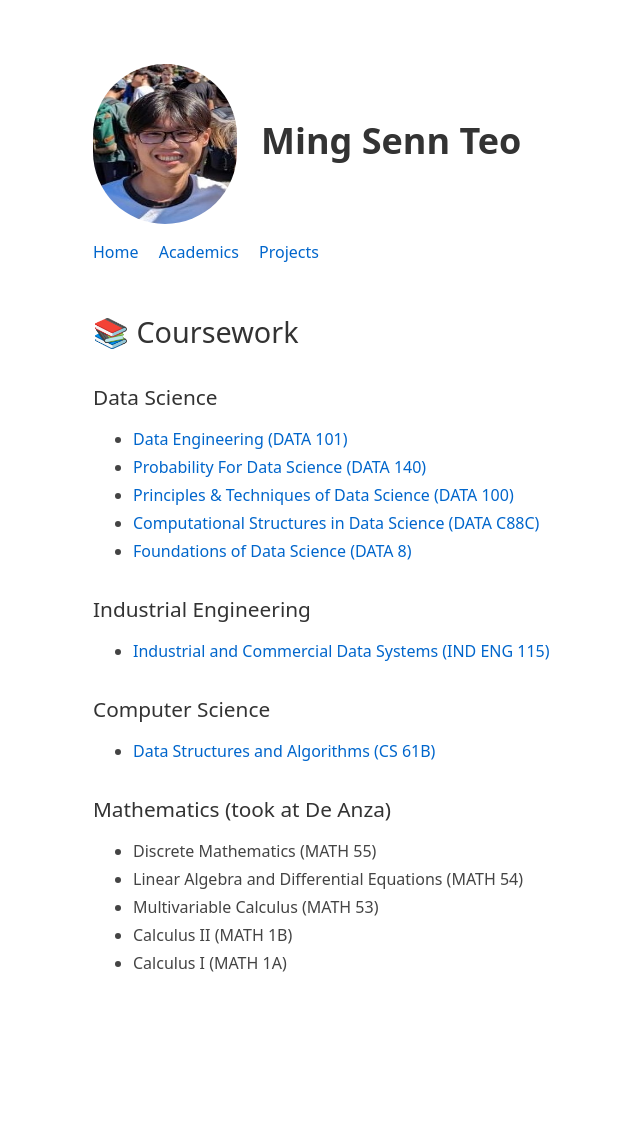
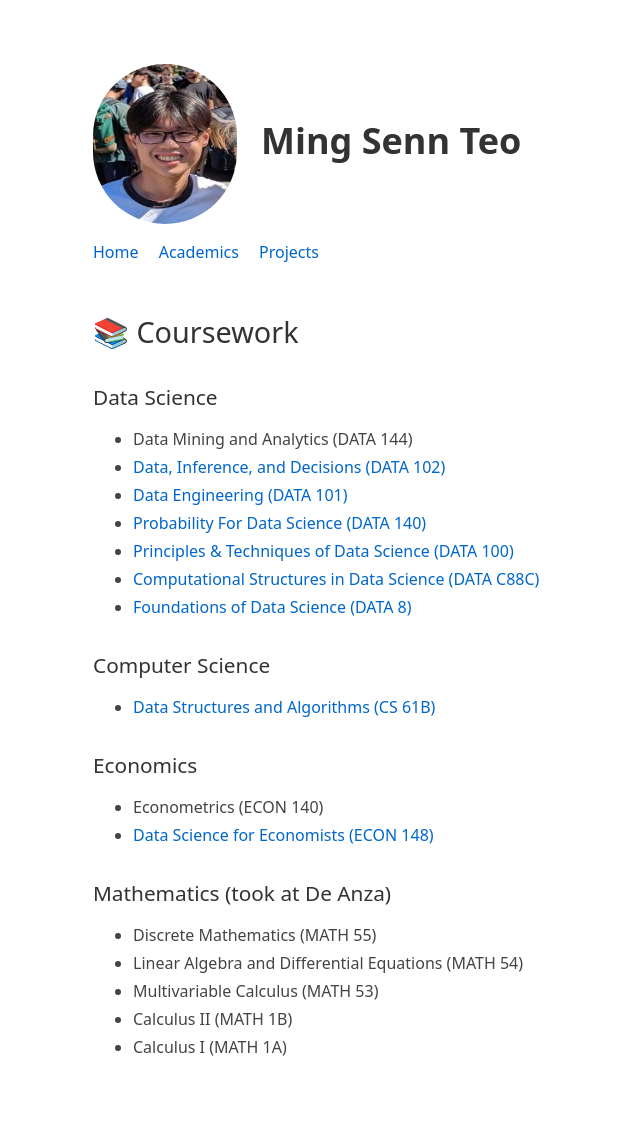
Before and after one commit to MSTeo01/old-website-2.0, a Jekyll site: the page built from academics.md, in a window 1280 px wide. Shown: the whole page, without its empty margins (147-787 px from the left). Built offline with Jekyll 4.4.1, drawn with Linux system fonts in a browser that asks for light colours; our own code applies the rules of GitHub Pages for plain Markdown files; before the commit the page ends 1039 px from its top, so only the background shows below that.

Commit message:
Update academics.md
Updated SP24 schedule

```diff
--- a/academics.md
+++ b/academics.md
@@ -4,17 +4,20 @@
 ## 📚 Coursework
 
 ### Data Science
+- Data Mining and Analytics (DATA 144)
+- [Data, Inference, and Decisions (DATA 102)](https://data102.org/)
 - [Data Engineering (DATA 101)](https://www.data101.org/fa23)
 - [Probability For Data Science (DATA 140)](http://prob140.org/)
 - [Principles & Techniques of Data Science (DATA 100)](https://ds100.org/sp23/)
 - [Computational Structures in Data Science (DATA C88C)](https://c88c.org/fa22/)
 - [Foundations of Data Science (DATA 8)](http://www.data8.org/fa22/)
 
-### Industrial Engineering
-- [Industrial and Commercial Data Systems (IND ENG 115)](https://classes.berkeley.edu/content/2023-fall-indeng-115-001-lec-001)
-
 ### Computer Science
 - [Data Structures and Algorithms (CS 61B)](https://fa22.datastructur.es/)
+
+### Economics
+- Econometrics (ECON 140)
+- [Data Science for Economists (ECON 148)](https://www.econ148.org/sp24/)
 
 ### Mathematics (took at De Anza)
 - Discrete Mathematics (MATH 55)
```
